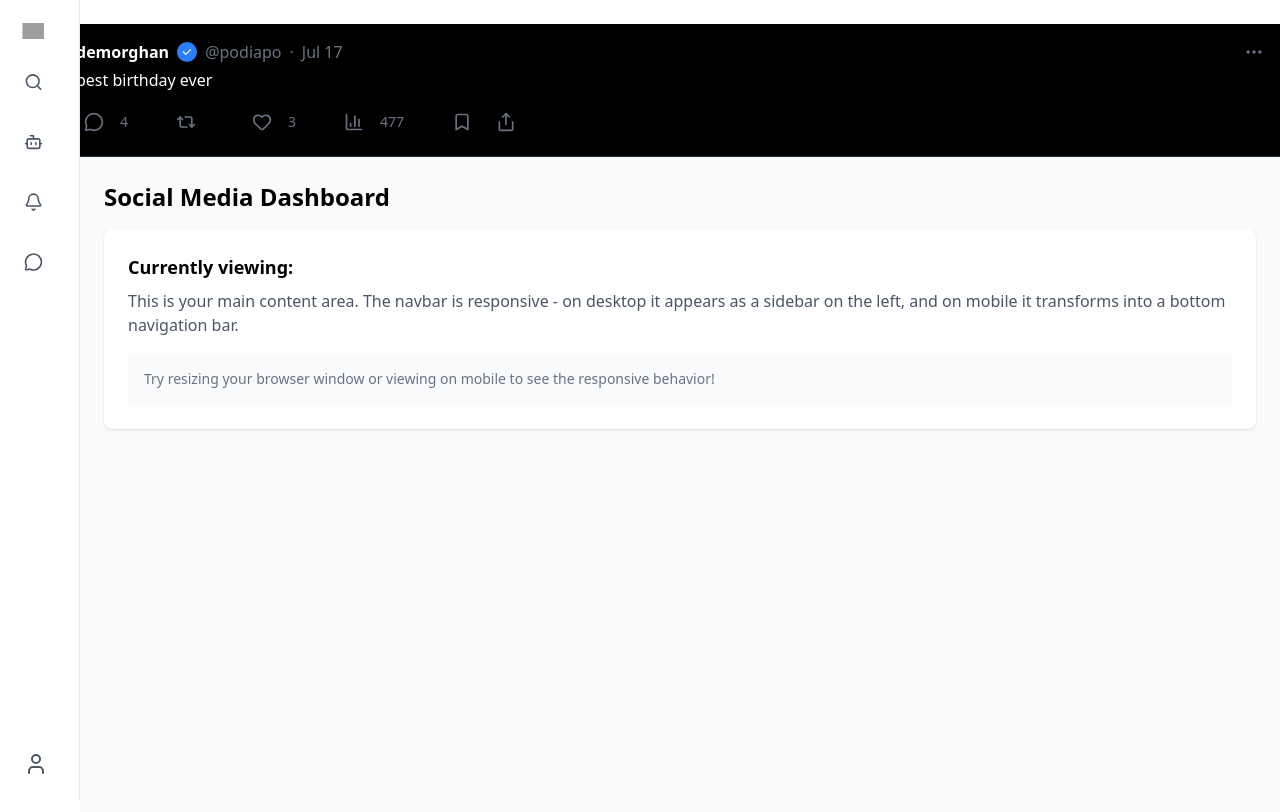
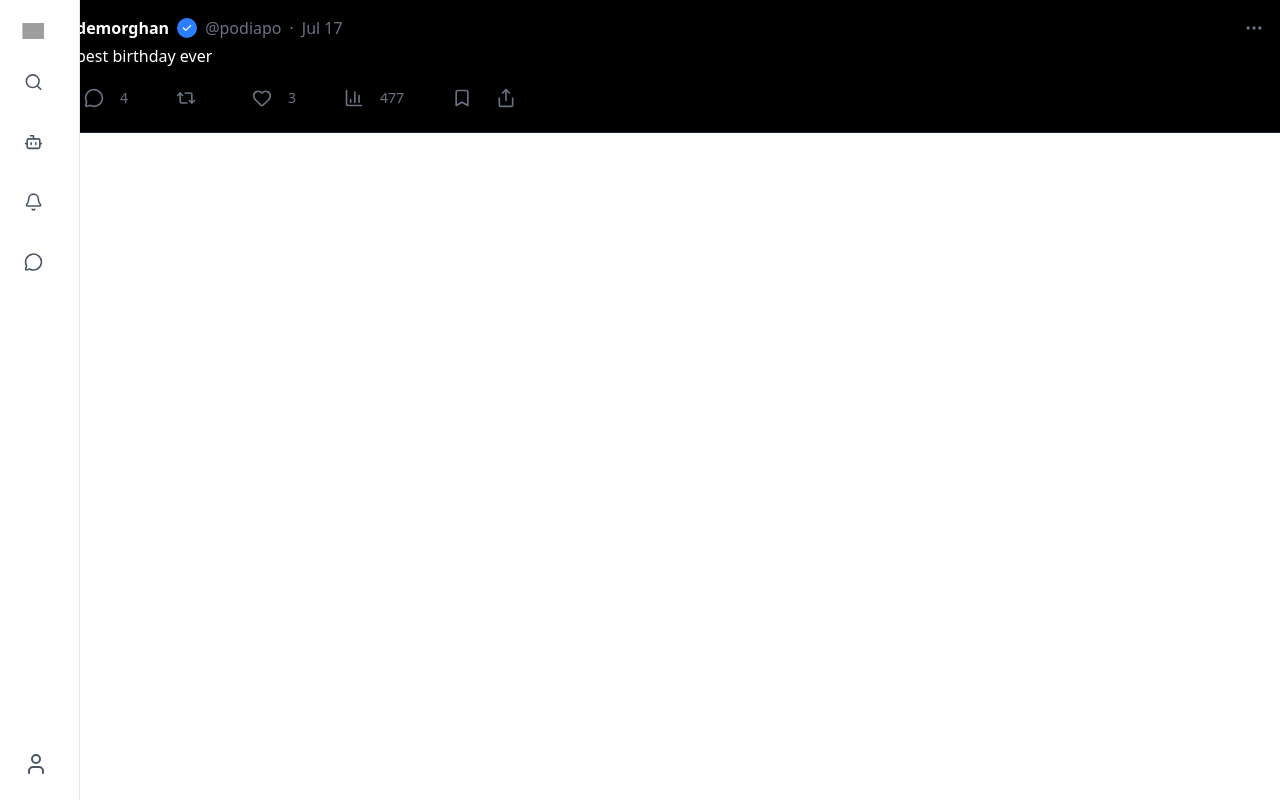
Before and after one commit to hamizghani/loka, a Next.js app: page / in a window 1280 px wide. Shown: the top 812 px of the page. Built offline with nearby package versions, Linux system fonts and the light colour scheme; grey boxes are pictures that could not be loaded.

Commit message:
fidelbengkel

```diff
--- a/src/app/login/page.tsx
+++ b/src/app/login/page.tsx
@@ -1,3 +1,5 @@
+"use client";
+
 import React, { useState } from 'react';
 import { Eye, EyeOff, Mail, Lock, User, ArrowRight } from 'lucide-react';
 
--- a/src/app/page.tsx
+++ b/src/app/page.tsx
@@ -7,7 +7,6 @@ export default function HomePage() {
   return (
     <div>
         <h1>
-            tes
         </h1>
         <Post></Post>
     </div>
--- a/src/components/Navbar.tsx
+++ b/src/components/Navbar.tsx
@@ -156,25 +156,6 @@ const Navbar = () => {
           />
         </div>
       </div>
-
-      {/* Demo Content Area */}
-      <div className="md:ml-20 p-6 pb-20 md:pb-6 min-h-screen bg-gray-50">
-        <h1 className="text-2xl font-bold mb-4">Social Media Dashboard</h1>
-        <div className="bg-white rounded-lg p-6 shadow-sm">
-          <h2 className="text-lg font-semibold mb-2">
-            Currently viewing: {navItems.find(item => item.id === activeItem)?.label || profileItem.label}
-          </h2>
-          <p className="text-gray-600">
-            This is your main content area. The navbar is responsive - on desktop it appears as a sidebar on the left,
-            and on mobile it transforms into a bottom navigation bar.
-          </p>
-          <div className="mt-4 p-4 bg-gray-50 rounded">
-            <p className="text-sm text-gray-500">
-              Try resizing your browser window or viewing on mobile to see the responsive behavior!
-            </p>
-          </div>
-        </div>
-      </div>
     </>
   );
 };
```
Also changed, not shown: public/images/logo.png (renamed from public/logo.png), 1 other file (tests, documents, lock files or other folders).
